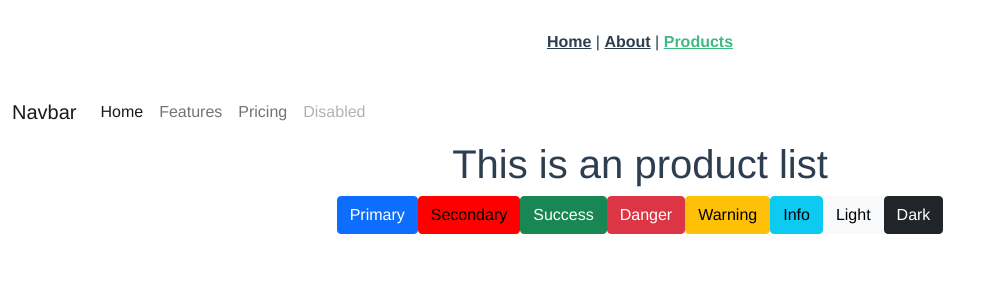
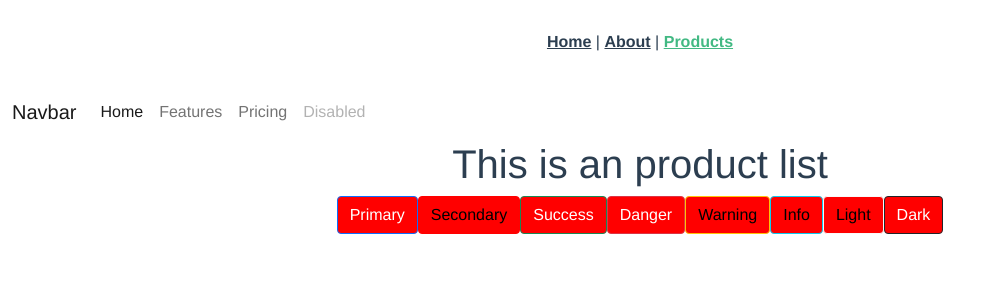
Before and after one commit to codeshiba-materials/my-vue-project, a Vue app: page /products in a window 1280 px wide. Shown: the top 300 px of the page, without its empty margins (0-993 px from the left). Built offline with nearby package versions, Linux system fonts and the light colour scheme.

Commit message:
extract css to all.scss

```diff
--- /dev/null
+++ b/src/assets/all.scss
@@ -0,0 +1,3 @@
+.btn{
+  background-color: red;
+}
--- a/src/assets/custom.scss
+++ b/src/assets/custom.scss
@@ -43,3 +43,4 @@ $secondary: red;
 @import "~bootstrap/scss/offcanvas";
 @import "~bootstrap/scss/placeholders";
 // 5. Add additional custom code here
+@import "./all"
```
